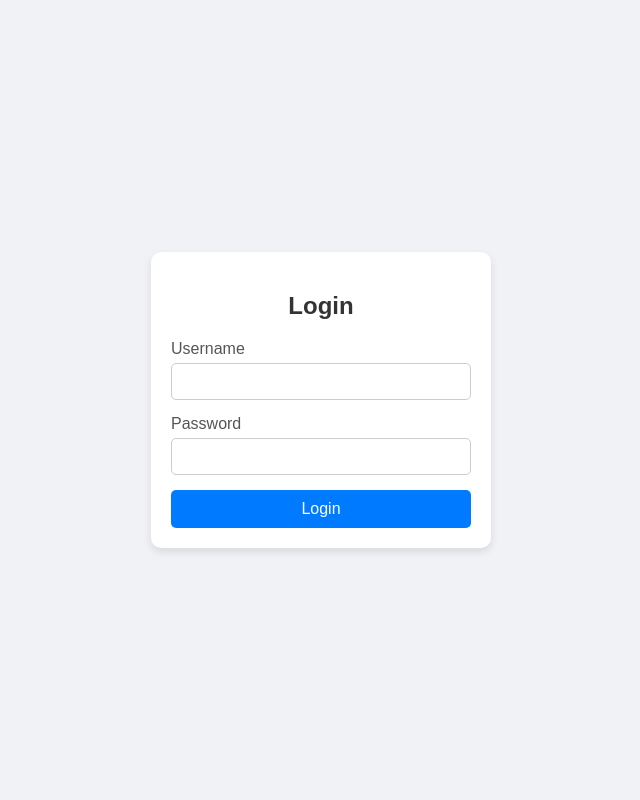
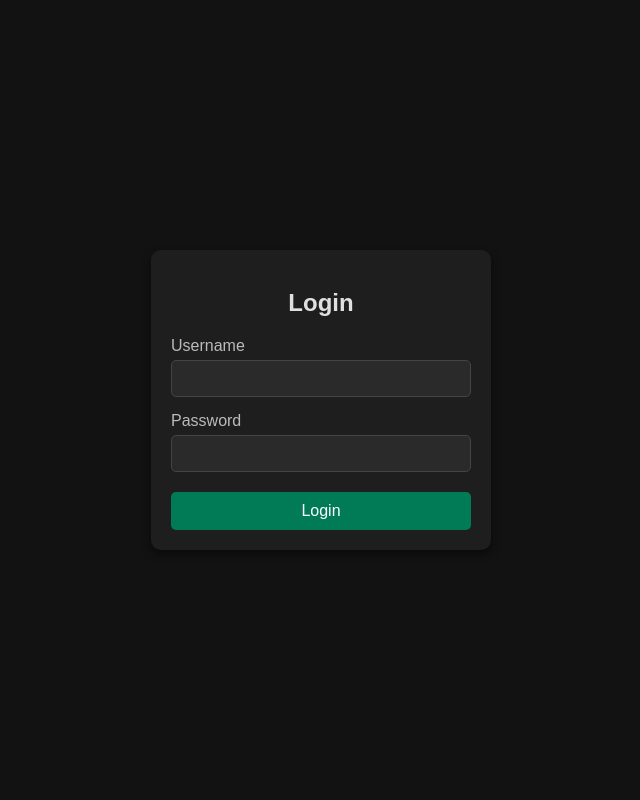
Before and after one commit to JakubKlodnicki/gpt-webapp, a Flask app: page /login in a window 1280 px wide. Shown: the whole page, without its empty margins (319-959 px from the left). Run offline with Flask 3, Linux system fonts and the light colour scheme.

Commit message:
Update login.css

```diff
--- a/static/login.css
+++ b/static/login.css
@@ -1,26 +1,26 @@
-/* style.css */
 body {
   font-family: "Arial", sans-serif;
-  background-color: #f0f2f5;
+  background-color: #121212;
   display: flex;
   justify-content: center;
   align-items: center;
   height: 100vh;
   margin: 0;
+  color: #e0e0e0;
 }
 
 .login-container {
-  background-color: #ffffff;
+  background-color: #1e1e1e;
   padding: 20px;
   border-radius: 10px;
-  box-shadow: 0 4px 8px rgba(0, 0, 0, 0.1);
+  box-shadow: 0 4px 8px rgba(0, 0, 0, 0.5);
   width: 300px;
   text-align: center;
 }
 
 h2 {
   margin-bottom: 20px;
-  color: #333333;
+  color: #e0e0e0;
 }
 
 .form-group {
@@ -31,21 +31,24 @@ h2 {
 .form-group label {
   display: block;
   margin-bottom: 5px;
-  color: #555555;
+  color: #bbbbbb;
 }
 
 .form-group input {
   width: 100%;
   padding: 10px;
-  border: 1px solid #cccccc;
+  border: 1px solid #444444;
   border-radius: 5px;
   box-sizing: border-box;
+  background-color: #2a2a2a;
+  color: #e0e0e0;
 }
 
 button {
   width: 100%;
   padding: 10px;
-  background-color: #007bff;
+  margin-top: 5px;
+  background-color: #007b55;
   border: none;
   border-radius: 5px;
   color: #ffffff;
@@ -54,5 +57,9 @@ button {
 }
 
 button:hover {
-  background-color: #0056b3;
+  background-color: #005b40;
 }
+
+::placeholder {
+  color: #888888;
+}
```
